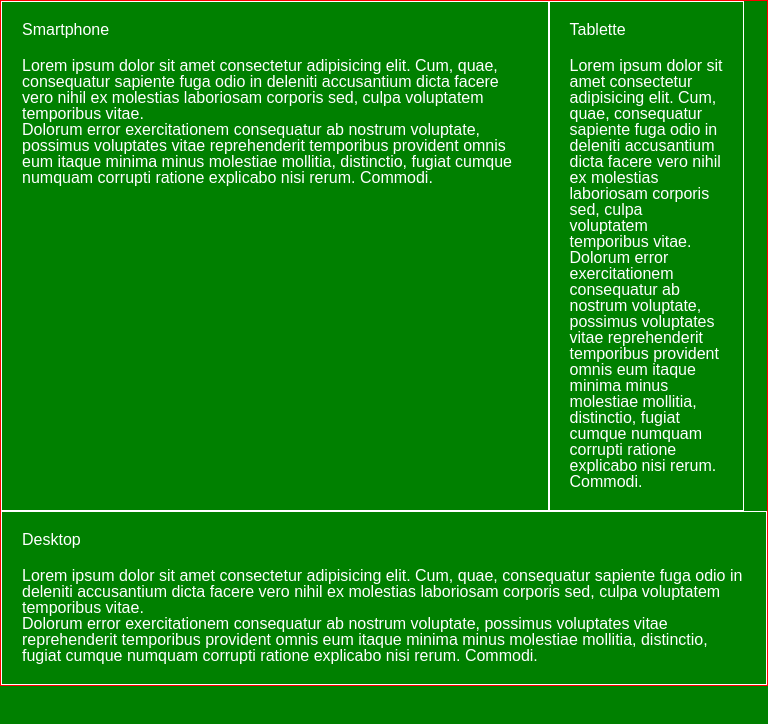
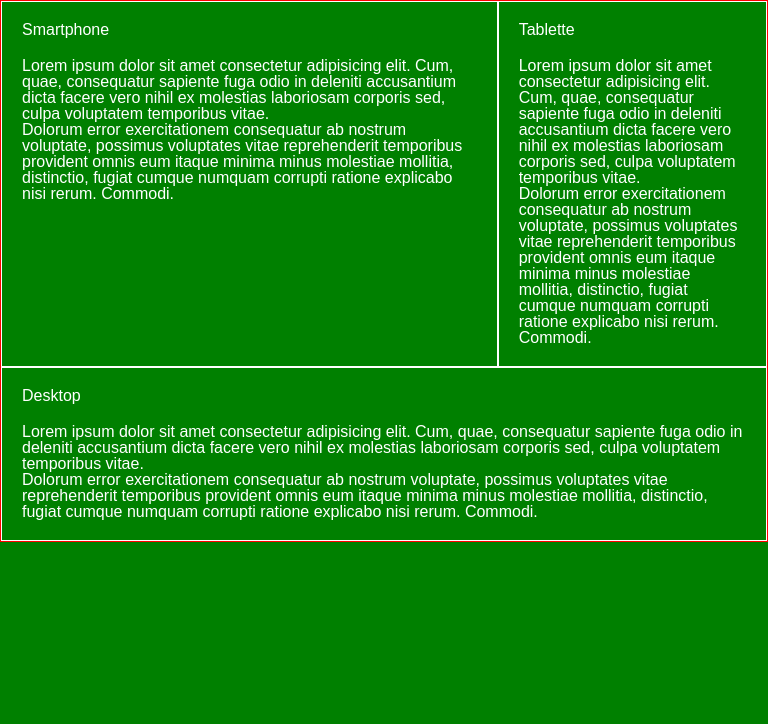
Before and after one commit to evalambert/responsive, a plain HTML site: page Responsive-4/index.html in a window 768 px wide. Drawn offline with Linux system fonts and the light colour scheme.

Commit message:
modif exo4

```diff
--- a/Responsive-4/index.html
+++ b/Responsive-4/index.html
@@ -9,20 +9,20 @@
 </head>
 <body>
   <main>
-    <div class="small box">
+    <div class="box small">
       <p class="title">Smartphone</p>
       <p class="txt">Lorem ipsum dolor sit amet consectetur adipisicing elit. Cum, quae, consequatur sapiente fuga odio in deleniti accusantium dicta facere vero nihil ex molestias laboriosam corporis sed, culpa voluptatem temporibus vitae. <br>
       Dolorum error exercitationem consequatur ab nostrum voluptate, possimus voluptates vitae reprehenderit temporibus provident omnis eum itaque minima minus molestiae mollitia, distinctio, fugiat cumque numquam corrupti ratione explicabo nisi rerum. Commodi.</p>
     </div>
 
-    <div class="medium box">
+    <div class="box medium">
       <p class="title">Tablette</p>
       <p class="txt">Lorem ipsum dolor sit amet consectetur adipisicing elit. Cum, quae, consequatur sapiente fuga odio in deleniti accusantium dicta facere vero nihil ex molestias laboriosam corporis sed, culpa voluptatem temporibus vitae. <br>
       Dolorum error exercitationem consequatur ab nostrum voluptate, possimus voluptates vitae reprehenderit temporibus provident omnis eum itaque minima minus molestiae mollitia, distinctio, fugiat cumque numquam corrupti ratione explicabo nisi rerum. Commodi.</p>
     </div>
 
 
-    <div class="large box">
+    <div class="box large">
       <p class="title">Desktop</p>
       <p class="txt">Lorem ipsum dolor sit amet consectetur adipisicing elit. Cum, quae, consequatur sapiente fuga odio in deleniti accusantium dicta facere vero nihil ex molestias laboriosam corporis sed, culpa voluptatem temporibus vitae. <br>
       Dolorum error exercitationem consequatur ab nostrum voluptate, possimus voluptates vitae reprehenderit temporibus provident omnis eum itaque minima minus molestiae mollitia, distinctio, fugiat cumque numquam corrupti ratione explicabo nisi rerum. Commodi.</p>
--- a/Responsive-4/styles.css
+++ b/Responsive-4/styles.css
@@ -63,7 +63,7 @@ main{
 }
 
 .box{
-	width : 50%;
+	/* width : 50%; */
 	padding: 20px;
 	border : 1px solid white
 }
@@ -83,13 +83,10 @@ main{
 		flex-wrap: wrap;
 	}
 	.small{
-		width :66%;
+		flex: 2;
 	}
 	.medium {
-		width: 20%;
-	}
-	.large{
-		width: 100%;
+		flex: 1;
 	}
 }
 
```
Also changed, not shown: 1 other file.
